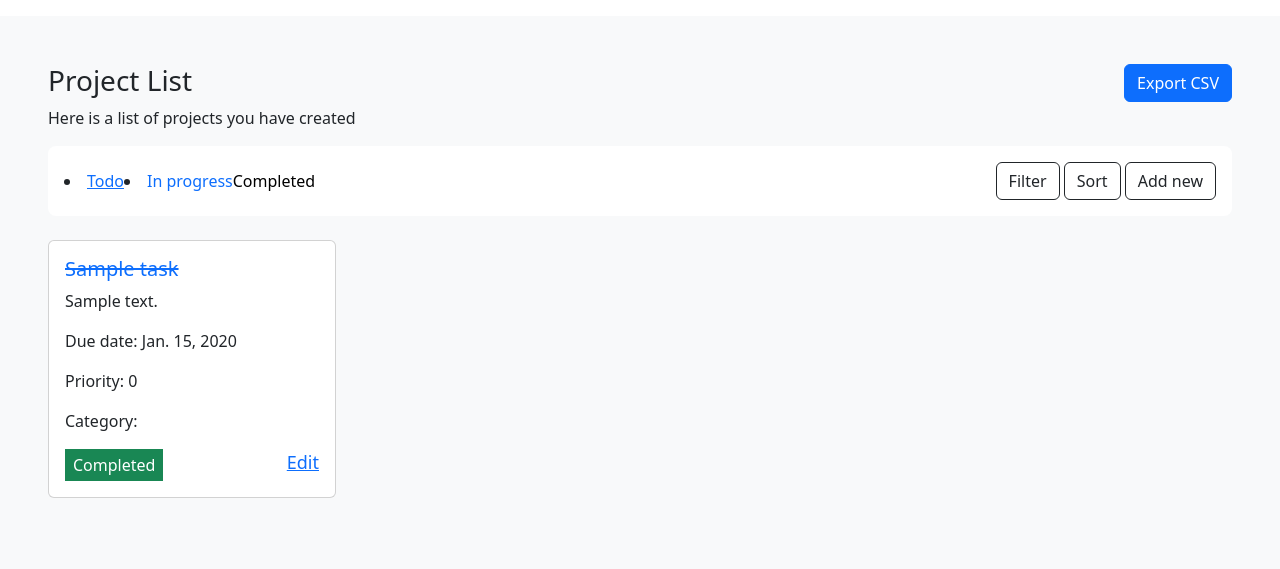
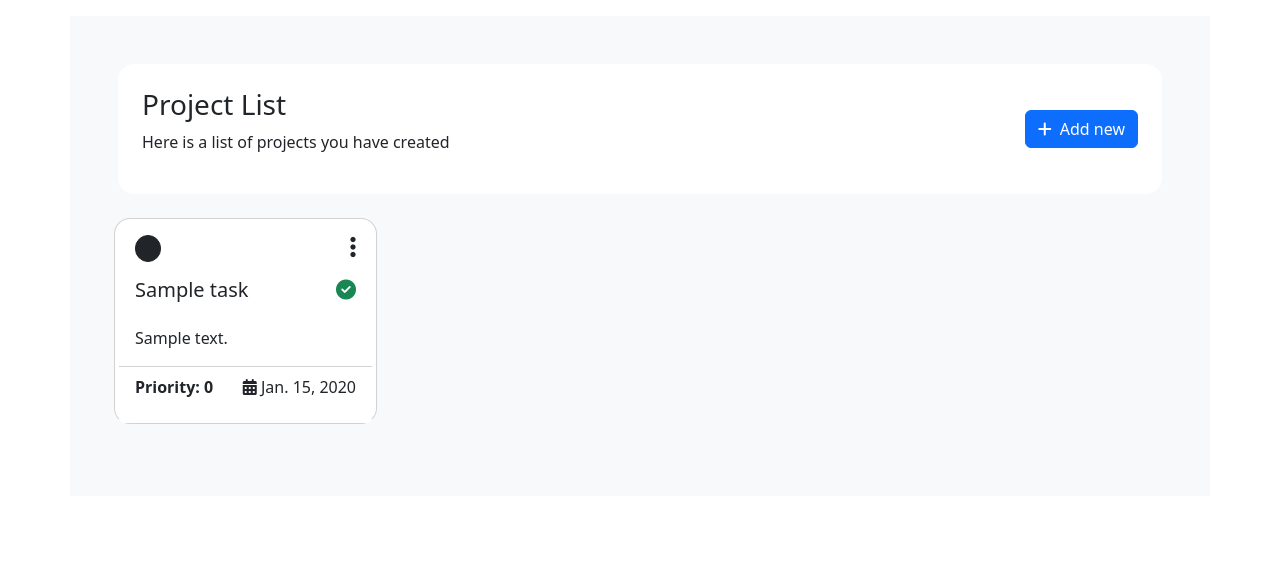
Before and after one commit to talhasan06/arcane, a Django app: page /tasks/1/ in a window 1280 px wide. Shown: the part 56-625 px from the top of the page. Run offline with Django 4.2, Linux system fonts and the light colour scheme; a user stored in the database is signed in; data comes from the database, SQL or seed files in the repository; tables that the repository leaves empty hold one stand-in row (values such as "Sample post").

Commit message:
task list style added

```diff
--- a/accounts/templates/email_verification.html
+++ b/accounts/templates/email_verification.html
@@ -1,5 +1,5 @@
 <div>
     <h2>Email Verification Successful</h2>
-    <p>Your email has been successfully verified. You can now log in to your account.</p>
+    <p>Please click the below link to verify your email। Link : </p>
     <a href="{{login_link}}" target="_blank">{{confirm_link}}</a>
 </div>
--- a/core/templates/index.html
+++ b/core/templates/index.html
@@ -1,34 +1,21 @@
 {% extends 'base.html' %}
 {% block content %}
-<div class="bg-body-tertiary p-5">
-    <div class="mb-4">
-        <div class="d-flex justify-content-between">
+<div class="bg-body-tertiary p-5 container">
+    <div class="mb-4 ">
+        <div class="d-flex justify-content-between align-items-center bg-white p-4 rounded-4">
             <div>
                 <h3>Project List</h3>
                 <p>Here is a list of projects you have created</p>
             </div>
             <div>
-                <a href="" class="btn btn-primary">Export CSV</a>
-            </div>
-        </div>
-        <div class="d-flex align-items-center justify-content-between bg-white p-3 rounded-3">
-            <div class="d-flex">
-                <li {% if request.path == '/' %}class="active"{% endif %}><a href="{% url 'home' %}">Todo</a></li>
-                <li {% if request.path == '/tasks/remaining' %}class="active"{%else%}class="none"{% endif %} ><a href="{% url 'home' %}" class="text-decoration-none">In progress</a></li>
-
-                <a class="nav-link {% if request.path   == '/tasks/completed/' %}active{% endif %}" href="{% url 'completed' %}">Completed</a>
-            </div>
-            <div>
-                <a class="btn btn-outline-dark">Filter</a>
-                <a class="btn btn-outline-dark">Sort</a>
-                <a class="btn btn-outline-dark">Add new</a>
+                <a href="{% url 'add_task' %}" class="btn btn-primary fw-semi-bold"><i class="fa-solid fa-plus me-2"></i>Add new</a>
             </div>
         </div>
     </div>
     {% if request.user.is_authenticated and for_filter %}
-        <div class="row row-cols-1 row-cols-md-4 g-2 mb-4 mx-auto bg-body-tertiary">
+        <div class="row row-cols-1 row-cols-md-4 gx-2 mb-4 bg-body-tertiary">
             {% for task in tasks %}
-                <div class="col d-flex justify-content-center align-items-center">
+                <!-- <div class="col d-flex justify-content-center align-items-center">
                     <div class="card" style="width: 18rem;">
                         <div class="card-body">
                         <a href="{% url 'task_detail' task.id %}" class="text-decoration-none">
@@ -56,15 +43,51 @@
                         </div>
                         </div>
                     </div>
+                </div> -->
+                <div class="card rounded-4 me-2">
+                    <div class="card-body">
+                        <div class="d-flex mb-3">
+                            <button class="btn btn-dark rounded-pill">{{task.category}}</button>
+                            <!-- <p><i class="fa-solid fa-ellipsis fs-4"></i></p> -->
+                            <div class="dropdown ms-auto">
+                                <i class="fas fa-ellipsis-vertical fs-4" data-bs-toggle="dropdown" aria-expanded="false"></i>
+                                <ul class="dropdown-menu">
+                                    <li>
+                                      <span class="dropdown-item">
+                                        <a href="{% url 'edit_task' task.id %}" class="text-decoration-none text-warning">
+                                            <i class="fas fa-pen mx-2"></i> Update
+                                        </a>
+                                      </span>
+                                    </li>
+                                    <li>
+                                      <span class="dropdown-item">
+                                        <a href="{% url 'delete' task.id %}" class="text-decoration-none text-danger">
+                                            <i class="fas fa-trash mx-2"></i> Delete
+                                        </a>
+                                      </span>
+                                    </li>
+                                  </ul>
+                            </div>
+                        </div>
+                    <a href="{% url 'task_detail' task.id %}" class="text-decoration-none text-dark">
+                        <h5 class="card-title d-flex justify-content-between">{{task.title}}
+                          {% if task.completed %}
+                          <p class="fs-5"><i class="fa-regular fa-circle-check fw-bold text-success"></i></p>
+                          {% else %}
+                          <p class="fs-5"><i class="fa-regular fa-hourglass-half text-danger fw-bold"></i></p>
+                          {% endif %}
+                        </h5>
+                    </a>
+                      <p class="card-text">{{ task.description |  truncatechars:100 }} {% if value|length > 30 %}...{% endif %}</p>
+                    </div>
+                    <div class="card-footer bg-white d-flex justify-content-between">
+                        <p class="fw-semibold">Priority: {{task.priority}}</p>
+                        <p class="fw-medium"><i class="fa-solid fa-calendar-days"></i> {{task.due_date}}</p>
+                    </div>
                 </div>
             {% endfor %}
         </div>
     {% endif %}
-    {% if not request.user.is_authenticated %}
-        <div class="text-center mt-5">
-            <h4 class="text-danger">Please login to access your tasks</h4>
-        </div>
-    {% endif%}
 
     {% block all_tasks %}
     {% endblock %}
--- a/core/templates/navbar.html
+++ b/core/templates/navbar.html
@@ -66,7 +66,7 @@
             <a class="nav-link dropdown-toggle" href="#" role="button" data-bs-toggle="dropdown" aria-expanded="false">
               Profile
             </a>
-            <ul class="dropdown-menu">
+            <ul class="dropdown-menu ">
               <li><a class="dropdown-item" href="{% url 'logout' %}">Logout</a></li>
             </ul>
 
--- a/tasks/templates/task_list.html
+++ b/tasks/templates/task_list.html
@@ -4,35 +4,47 @@
         {% if tasks %}
             <div class="row row-cols-1 row-cols-md-4 g-2 mb-4">
                 {% for task in tasks %}
-                <div class="col">
-                    <div class="card" style="width: 18rem;">
+                    <div class="card rounded-4 me-2">
                         <div class="card-body">
-                        <a href="{% url 'task_detail' task.id %}" class="text-decoration-none">
-                            {% if not task.completed %}
-                                <h5 class="card-title">{{task.title}}</h5>
+                            <div class="d-flex mb-3">
+                                <button class="btn btn-dark rounded-pill">{{task.category}}</button>
+                                <!-- <p><i class="fa-solid fa-ellipsis fs-4"></i></p> -->
+                                <div class="dropdown ms-auto">
+                                    <i class="fas fa-ellipsis-vertical fs-4" data-bs-toggle="dropdown" aria-expanded="false"></i>
+                                    <ul class="dropdown-menu">
+                                        <li>
+                                        <span class="dropdown-item">
+                                            <a href="{% url 'edit_task' task.id %}" class="text-decoration-none text-warning">
+                                                <i class="fas fa-pen mx-2"></i> Update
+                                            </a>
+                                        </span>
+                                        </li>
+                                        <li>
+                                        <span class="dropdown-item">
+                                            <a href="{% url 'delete' task.id %}" class="text-decoration-none text-danger">
+                                                <i class="fas fa-trash mx-2"></i> Delete
+                                            </a>
+                                        </span>
+                                        </li>
+                                    </ul>
+                                </div>
+                            </div>
+                        <a href="{% url 'task_detail' task.id %}" class="text-decoration-none text-dark">
+                            <h5 class="card-title d-flex justify-content-between">{{task.title}}
+                            {% if task.completed %}
+                            <p class="fs-5"><i class="fa-regular fa-circle-check fw-bold text-success"></i></p>
                             {% else %}
-                                <h5 class="card-title text-decoration-line-through">{{task.title}}</h5>
+                            <p class="fs-5"><i class="fa-regular fa-hourglass-half text-danger fw-bold"></i></p>
                             {% endif %}
+                            </h5>
                         </a>
-                        <p class="card-text">{{ task.description |  truncatechars:30 }} {% if value|length > 30 %}...{% endif %}</p>
-                        <p>Due date: {{task.due_date}}</p>
-                        <p>Priority: {{task.priority}}</p>
-                        <p>Category: {{task.category}}</p>
-                        <div class="d-flex justify-content-between">
-                            {% if task.completed %}
-                            <div class="bg-success px-2 py-1" style="display: inline-block;">
-                                <span class="font-medium text-white">Completed</span>
-                            </div>
-                            {% else %}
-                            <div class="bg-danger px-2 py-1" style="display: inline-block;">
-                                <span class="font-medium text-white">Pending</span>
-                            </div>
-                            {% endif %}
-                            <a href="{% url 'edit_task' task.id %}" style="font-size: 18px;">Edit</a>
+                        <p class="card-text">{{ task.description |  truncatechars:100 }} {% if value|length > 30 %}...{% endif %}</p>
                         </div>
+                        <div class="card-footer bg-white d-flex justify-content-between">
+                            <p class="fw-semibold">Priority: {{task.priority}}</p>
+                            <p class="fw-medium"><i class="fa-solid fa-calendar-days"></i> {{task.due_date}}</p>
                         </div>
                     </div>
-                </div>
                 {% endfor %}
             </div>
         {% else %}
```
Also changed, not shown: tasks/templates/completed.html (+37 -21 lines), tasks/templates/remaining.html (+37 -21 lines).
